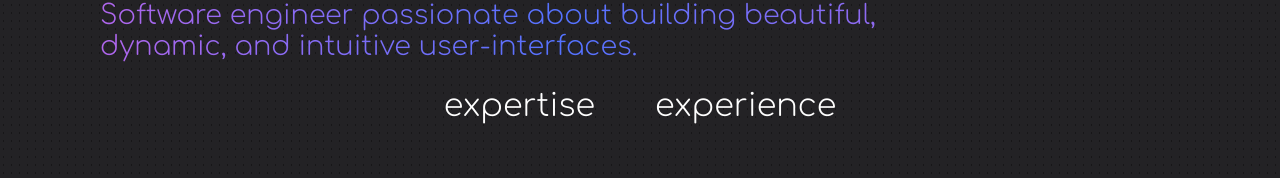
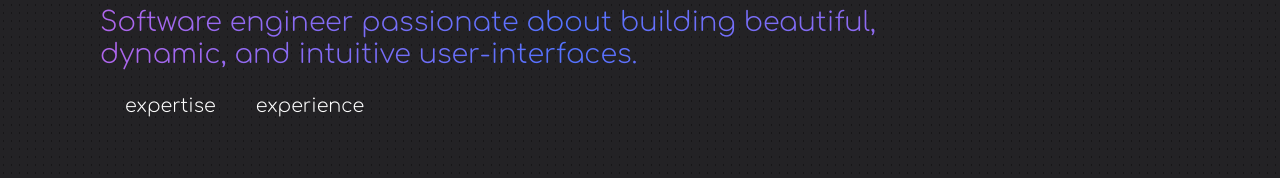
Before and after one commit to ErikKimsey/erikkimsey.github.io, a React (Create React App) app: page / in a window 1280 px wide. Shown: the part 387-565 px from the top of the page. Built offline with nearby package versions, Linux system fonts and the light colour scheme.

Commit message:
adjusted banner menu item sizes and spacing.

```diff
--- a/public/index.html
+++ b/public/index.html
@@ -25,7 +25,7 @@
     <link rel="stylesheet" href="https://use.fontawesome.com/releases/v5.7.2/css/all.css"
         integrity="sha384-fnmOCqbTlWIlj8LyTjo7mOUStjsKC4pOpQbqyi7RrhN7udi9RwhKkMHpvLbHG9Sr" crossorigin="anonymous">
     <link href="https://fonts.googleapis.com/css?family=Jura|Signika" rel="stylesheet">
-    <title>Erik Kimsey - Frontend Developer</title>
+    <title>Erik Kimsey - UI Engineer</title>
 </head>
 
 <body>
--- a/src/Banner/banner.scss
+++ b/src/Banner/banner.scss
@@ -68,6 +68,19 @@ $hover-color: #fcfa85;
     animation: move-bg 8s infinite linear;
   }
 
+  .bannerMenu {
+    width: 100%;
+    box-sizing: border-box;
+    display: flex;
+    flex-flow: row;
+    justify-content: flex-start;
+
+    .bannerMenuItem {
+      font-size: 1.2rem;
+      padding: 0 20px;
+    }
+  }
+
   @keyframes move-bg {
     to {
       background-position: var(--bg-size) 0;
```
Also changed, not shown: package.json (+5 -5 lines), 1 other file (tests, documents, lock files or other folders).
